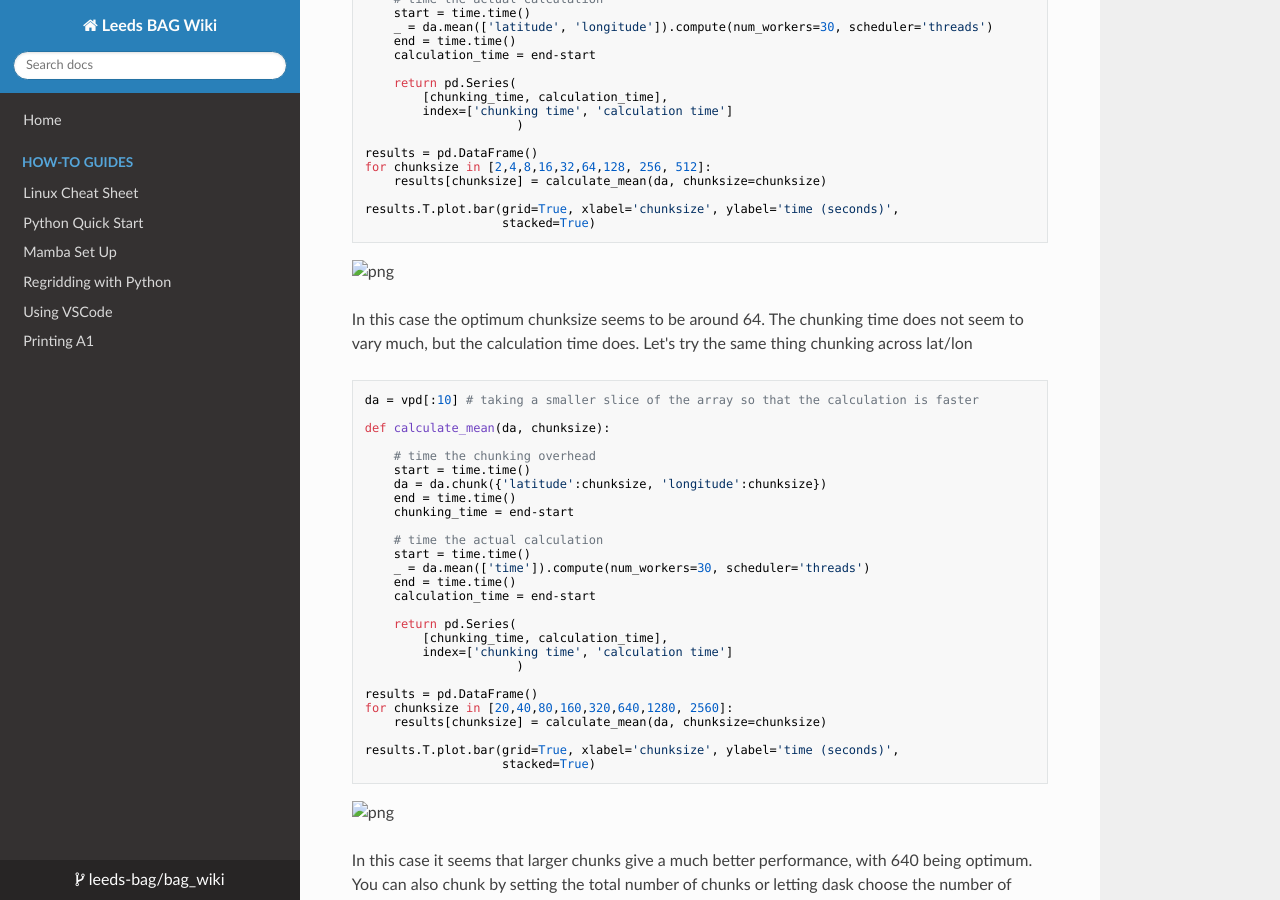
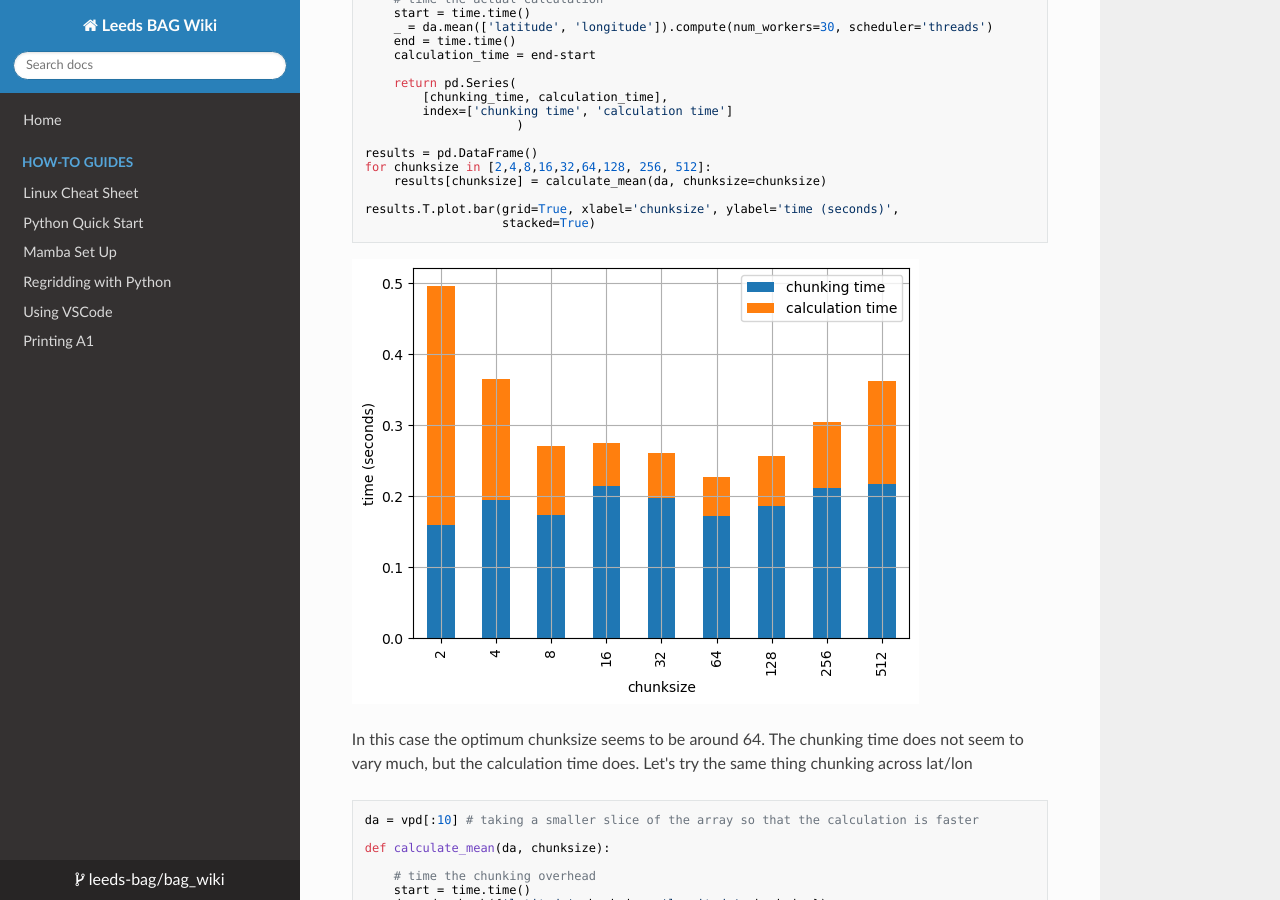
Before and after one commit to leeds-bag/bag_wiki, an MkDocs documentation site: the page built from docs/dask_demo.md, in a window 1280 px wide and 900 px high, scrolled down 4640 px. Built offline with MkDocs 1.6.1, drawn with Linux system fonts in a browser that asks for light colours; nearby versions of some CDN libraries.

Commit message:
Fix image paths in dask_demo.md
Updated image paths in dask_demo.md to use the assets directory.

````diff
--- a/docs/dask_demo.md
+++ b/docs/dask_demo.md
@@ -258,7 +258,7 @@ results.T.plot.bar(grid=True, xlabel='chunksize', ylabel='time (seconds)',
 ```
 
 
-![png](dask_demo_files/dask_demo_18_1.png)
+![png](assets/dask_demo_18_1.png)
 
 
 In this case the optimum chunksize seems to be around 64. The chunking time does not seem to vary much, but the calculation time does.
@@ -295,7 +295,7 @@ results.T.plot.bar(grid=True, xlabel='chunksize', ylabel='time (seconds)',
                    stacked=True)
 ```
 
-![png](dask_demo_files/dask_demo_20_1.png)
+![png](assets/dask_demo_20_1.png)
 
 
 
@@ -334,7 +334,7 @@ results.T.plot.bar(grid=True, xlabel='chunksize', ylabel='time (seconds)',
                    stacked=True)
 ```
 
-![png](dask_demo_files/dask_demo_22_2.png)
+![png](assets/dask_demo_22_2.png)
 
 
 
````
